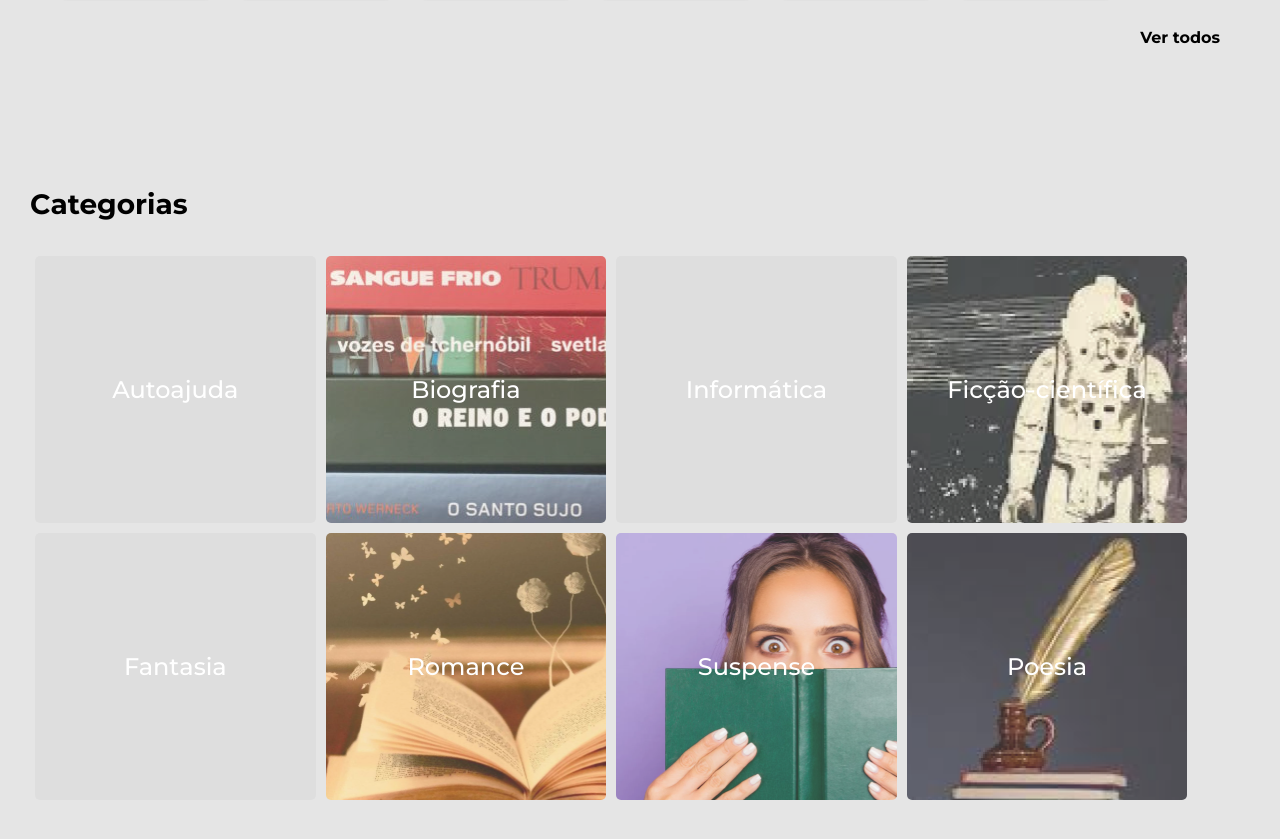
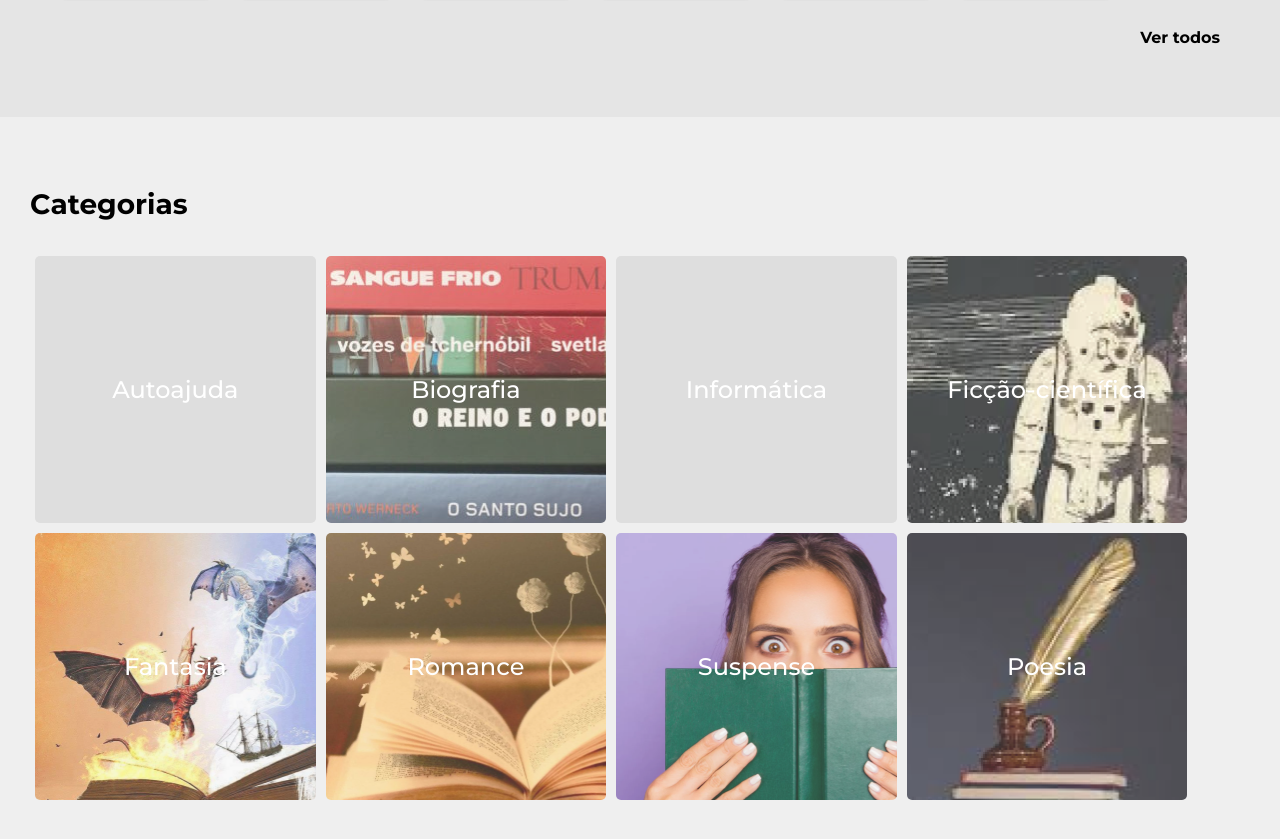
Before and after one commit to phlc/software_engineering_project, a React (Create React App) app in the folder frontend/: page / in a window 1280 px wide. Shown: the part 916-1755 px from the top of the page. Built offline with nearby package versions, Linux system fonts and the light colour scheme.

Commit message:
Alterações de estilo e imagem de categoria

```diff
--- a/frontend/src/Pages/Categories/index.tsx
+++ b/frontend/src/Pages/Categories/index.tsx
@@ -5,6 +5,7 @@ import romance from '../../assets/images/romance.png';
 import poesia from '../../assets/images/poesia.png';
 import suspense from '../../assets/images/suspense.png';
 import ficcao from '../../assets/images/ficcao-cientifica.png';
+import fantasia from '../../assets/images/fantasia.png';
 
 export default function Categories () {
     return(
@@ -17,7 +18,7 @@ export default function Categories () {
                 <CategoryCard name="Ficção-científica" urlImage={ficcao}/>
             </Row>
             <Row>
-                <CategoryCard name="Fantasia" urlImage=""/>
+                <CategoryCard name="Fantasia" urlImage={fantasia}/>
                 <CategoryCard name="Romance" urlImage={romance}/>
                 <CategoryCard name="Suspense" urlImage={suspense}/>
                 <CategoryCard name="Poesia" urlImage={poesia}/>
--- a/frontend/src/Pages/Categories/styles.ts
+++ b/frontend/src/Pages/Categories/styles.ts
@@ -5,6 +5,7 @@ export const Container = styled.section`
     display: flex;
     flex-direction: column;
     padding: 70px 30px;
+    background-color: #EFEFEF;
 `;
 
 export const SectionTitle = styled.text`
```
